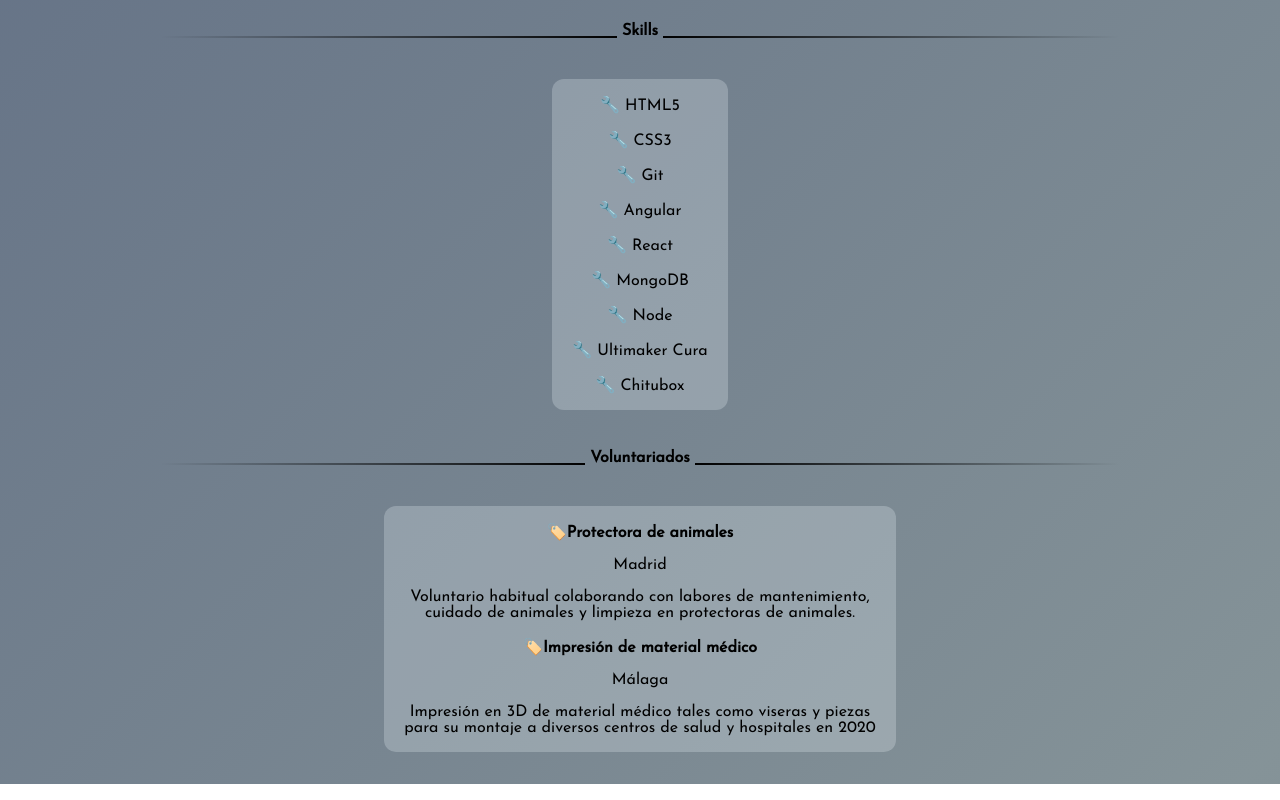
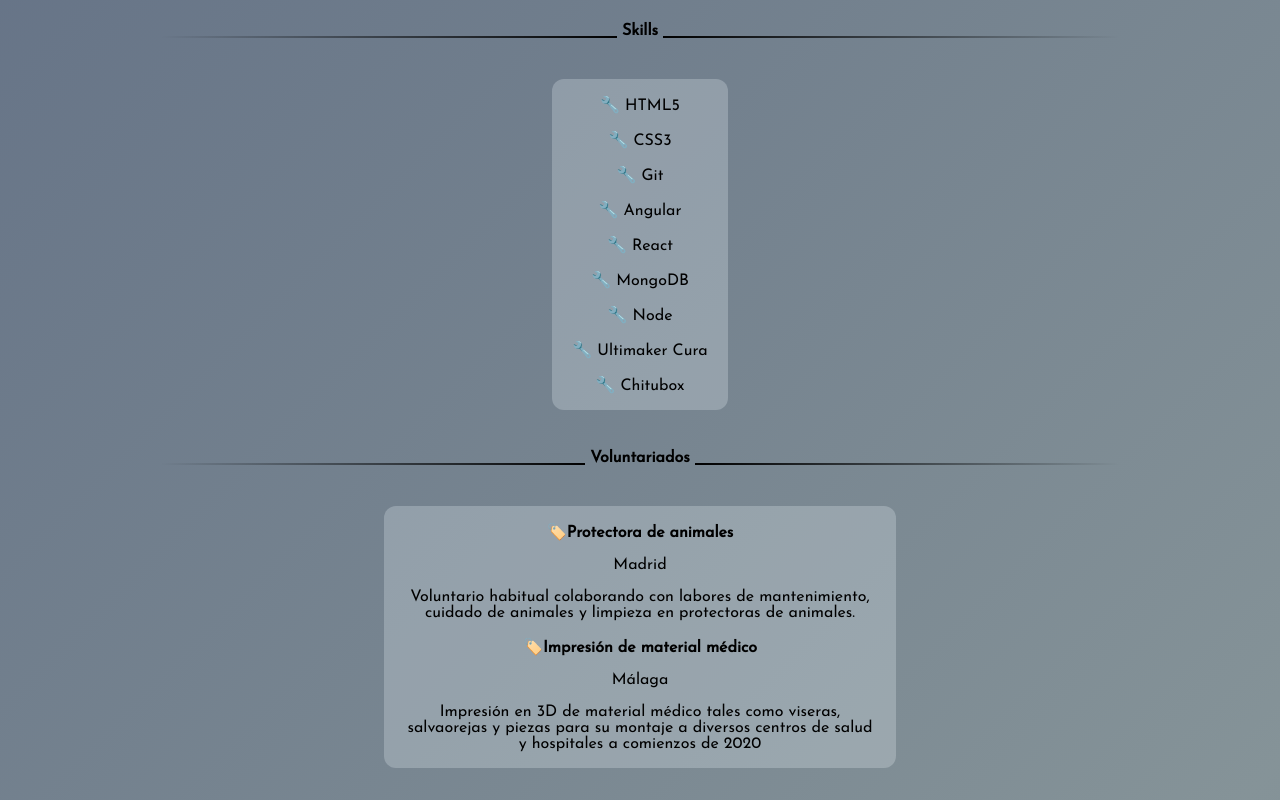
Before and after one commit to lethamburn/react_my-cv, a React (Create React App) app: page / in a window 1280 px wide. Shown: the part 1537-2337 px from the top of the page. Built offline with nearby package versions, Linux system fonts and the light colour scheme.

Commit message:
ADD habilities

```diff
--- a/src/CV/CV.js
+++ b/src/CV/CV.js
@@ -97,7 +97,7 @@ export const CV = {
       name: "Impresión de material médico",
       where: "Málaga",
       description:
-        "Impresión en 3D de material médico tales como viseras y piezas para su montaje a diversos centros de salud y hospitales en 2020",
+        "Impresión en 3D de material médico tales como viseras, salvaorejas y piezas para su montaje a diversos centros de salud y hospitales a comienzos de 2020",
     },
   ],
 };
```
